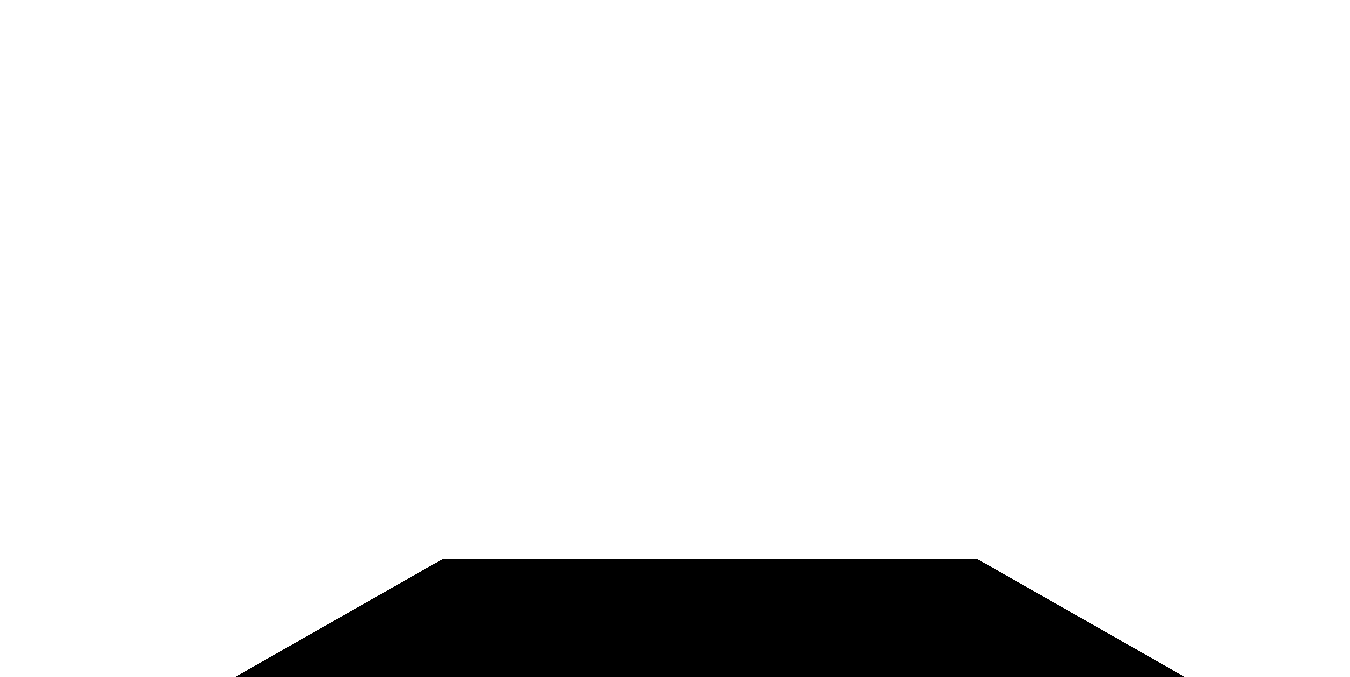
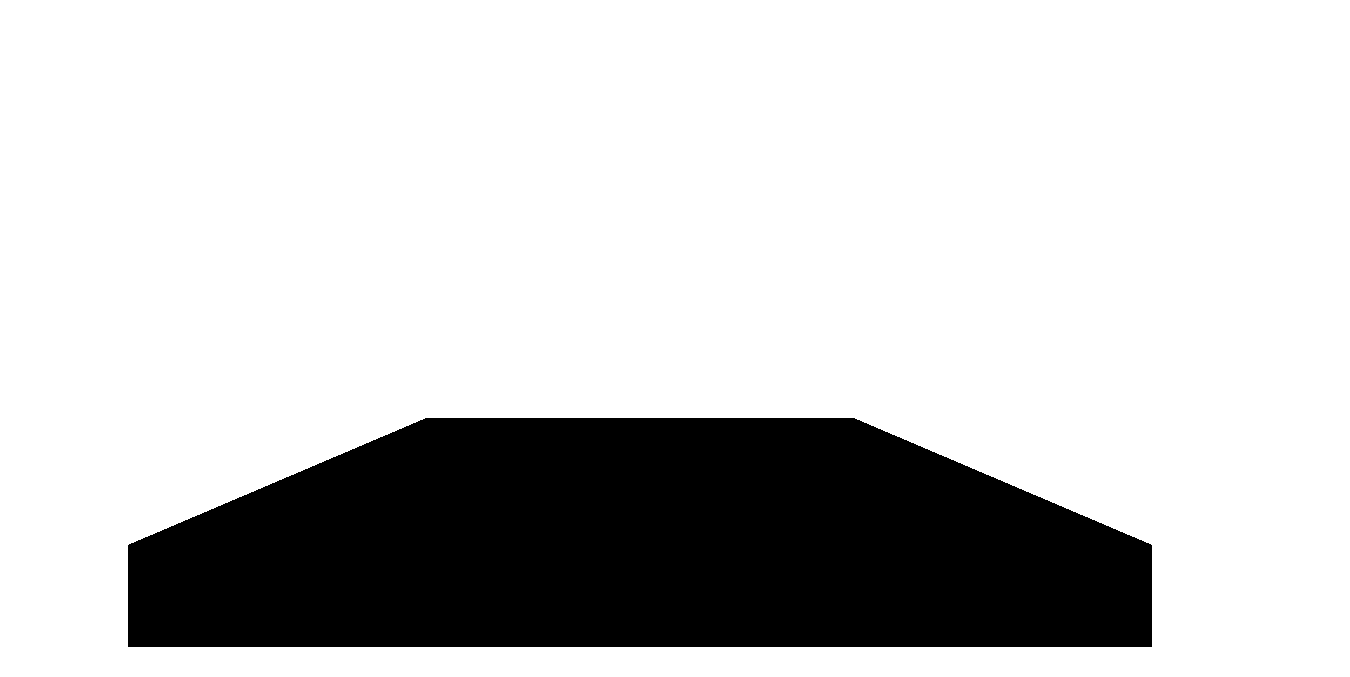
Before and after one commit to Med34/boxing-club, a website: page bclubModule/index.html at #/display3D in a window 1280 px wide. Shown: the part 123-800 px from the top of the page, 1350 px wide, since content can reach past the window. Drawn offline with Linux system fonts and the light colour scheme; animation ran at ten frames a second.

Commit message:
Center display3D canvas

```diff
--- a/bclubModule/css/app.css
+++ b/bclubModule/css/app.css
@@ -63,3 +63,9 @@ div.tooltip .region {
     font-weight: bold;
     color: blue;
 }
+
+/* DISPLAY 3D */
+#display3D canvas {
+    margin: 0 auto;
+    display: block;
+}
--- a/bclubModule/js/rendu3D.js
+++ b/bclubModule/js/rendu3D.js
@@ -1,12 +1,12 @@
 var Rendu3D = function() {
-    this.idDiv = "roomTest"
+    this.idDiv = "display3D"
     this.scene;
     this.renderer;
     this.camera;
     this.ground;
     this.initCamera = function() {
         this.camera = new THREE.PerspectiveCamera(70, window.innerWidth / window.innerHeight, 1, 1000);
-        this.camera.position.set(0, 100, 200);
+        this.camera.position.set(0, 75, 200);
     };
     this.initScene = function() {
         this.scene = new THREE.Scene();
@@ -26,7 +26,7 @@ var Rendu3D = function() {
     this.createRender = function() {
         this.renderer = new THREE.WebGLRenderer();
         this.renderer.setClearColor( 0xFFFFFF, 1);
-        this.renderer.setSize(window.innerWidth, window.innerHeight);
+        this.renderer.setSize(window.innerWidth * 0.8, window.innerHeight * 0.8);
         document.getElementById(this.idDiv).appendChild(this.renderer.domElement);
     };
     this.animate = function() {
--- a/bclubModule/templates/display3D.html
+++ b/bclubModule/templates/display3D.html
@@ -1,2 +1,2 @@
 <h1>3D Display</h1>
-<div id="roomTest"></div>
+<div id="display3D"></div>
```
